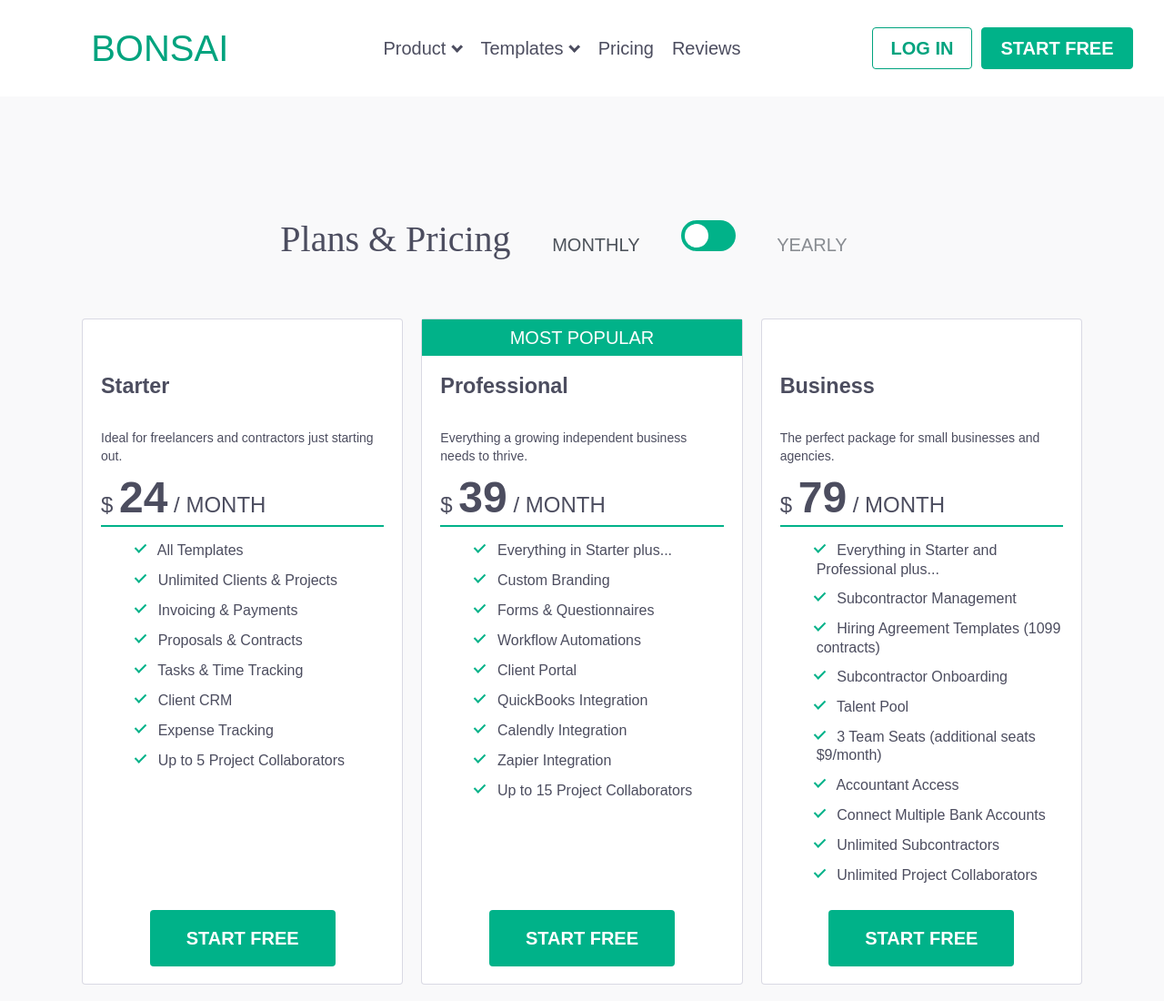
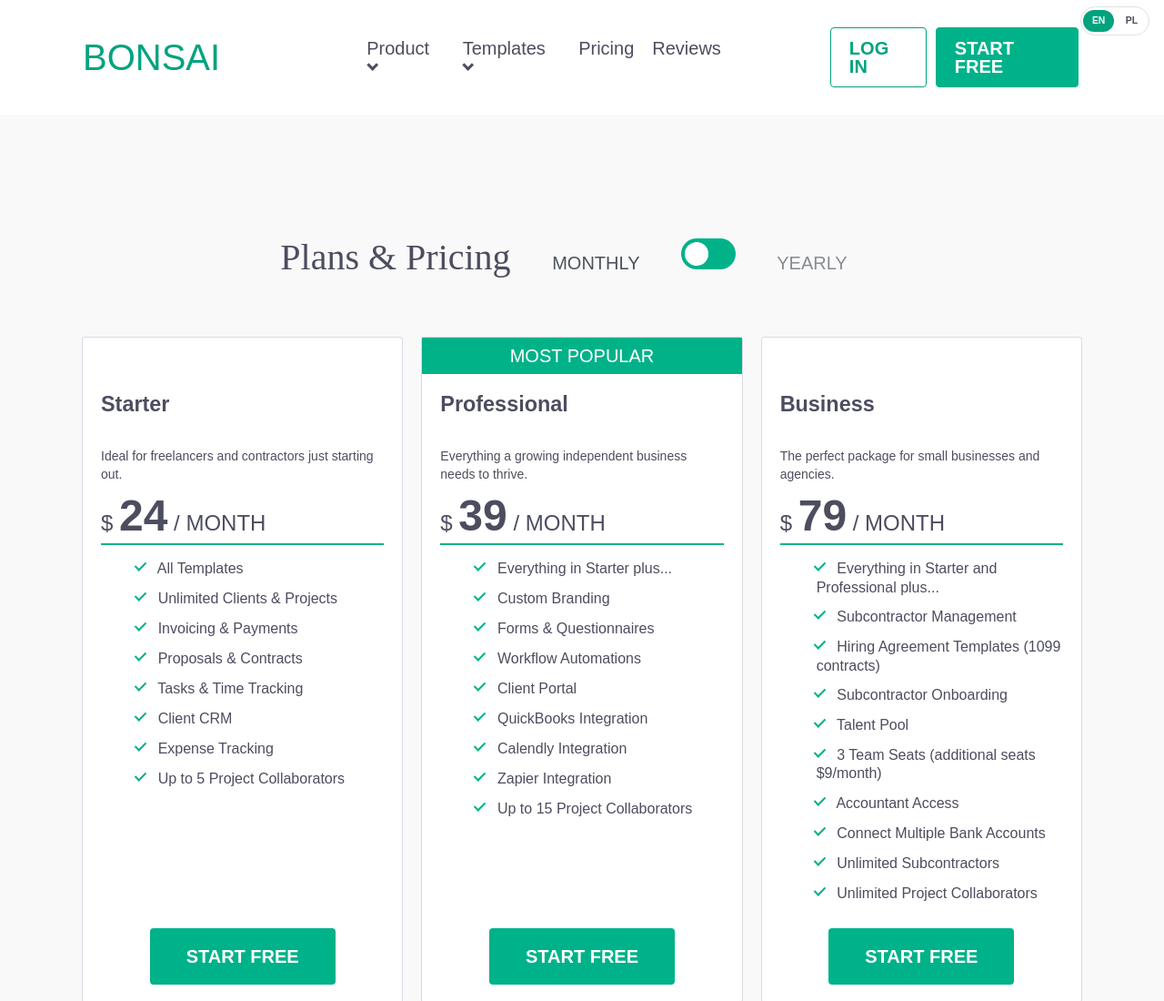
Before and after one commit to cerbin1/pricing-page, a plain HTML site: page index.html in a window 1280 px wide. Shown: the top 1100 px of the page at 91% size. Drawn offline with Linux system fonts and the light colour scheme.

Commit message:
Add translations

```diff
--- a/index.html
+++ b/index.html
@@ -1,5 +1,5 @@
 <!DOCTYPE html>
-<html>
+<html lang="en">
   <head>
     <meta http-equiv="Content-Type" content="text/html; charset=UTF-8" />
     <title>Pricing page</title>
@@ -151,6 +151,10 @@
       <div class="nav-buttons">
         <a class="button button1" href="#">LOG IN</a>
         <a class="button button2" href="#">START FREE</a>
+      </div>
+      <div class="language-switch" role="group" aria-label="Language">
+        <button type="button" data-language="en" aria-pressed="true">EN</button>
+        <button type="button" data-language="pl" aria-pressed="false">PL</button>
       </div>
     </nav>
     <main>
@@ -592,7 +596,6 @@
         </div>
       </div>
     </main>
-  </body>
   <script>
     document.getElementById("plan").addEventListener("change", function () {
       const pricesMonthly = ["24", "39", "79"];
@@ -637,7 +640,7 @@
 
     function changeAdditionalPriceInfoStyleTo(value) {
       const elements = document.getElementsByClassName("billed-yearly");
-      for (let i = 0; elements.length; i++) {
+      for (let i = 0; i < elements.length; i++) {
         elements.item(i).style.display = value;
       }
     }
@@ -703,4 +706,6 @@
         .classList.add("inactive");
     });
   </script>
+  <script src="translations.js"></script>
+  </body>
 </html>
--- a/style.css
+++ b/style.css
@@ -13,6 +13,38 @@ nav {
   align-items: center;
   padding: 1.5em;
   background: #fff;
+  position: relative;
+}
+
+.language-switch {
+  position: absolute;
+  top: 0.45rem;
+  right: 1rem;
+  display: flex;
+  gap: 0.2rem;
+  z-index: 2;
+  padding: 0.15rem;
+  border: 1px solid #dfe3e2;
+  border-radius: 999px;
+  background: #fff;
+  font-size: 0.65rem;
+  line-height: 1;
+}
+
+.language-switch button {
+  border: 0;
+  border-radius: 999px;
+  padding: 0.45rem 0.6rem;
+  color: #4c4d5f;
+  background: transparent;
+  font: inherit;
+  font-weight: 700;
+  cursor: pointer;
+}
+
+.language-switch button[aria-pressed="true"] {
+  color: #fff;
+  background: #00a37e;
 }
 
 .logo {
@@ -59,6 +91,7 @@ nav {
   flex: 2;
   font-weight: bold;
   display: flex;
+  margin-right: 4rem;
 }
 
 .nav-buttons .button {
@@ -582,6 +615,9 @@ h3 {
     display: block;
     margin: 1em auto;
   }
+  .nav-buttons {
+    margin-right: 0;
+  }
   .nav-item a {
     display: block;
     padding: 0.5em;
--- /dev/null
+++ b/translations.js
@@ -0,0 +1,243 @@
+(() => {
+  const polish = {
+    "Pricing page": "Cennik",
+    Product: "Produkt",
+    "Bonsai Workflow": "Bonsai Workflow",
+    "Look professional, win more clients and manage your business from one place":
+      "Zadbaj o profesjonalny wizerunek, zdobywaj klientów i zarządzaj firmą w jednym miejscu.",
+    "Bonsai Tax": "Bonsai Tax",
+    "Track expenses, maximize tax write-offs, and estimate taxes without the headache":
+      "Śledź wydatki, korzystaj z ulg podatkowych i obliczaj podatki bez zbędnego stresu.",
+    "Bonsai Cash": "Bonsai Cash",
+    "Bonsai's all-in-one financial hub: No fees and lightning fast payouts":
+      "Centrum finansowe Bonsai: bez opłat i z błyskawicznymi wypłatami.",
+    Templates: "Szablony",
+    "Contract Templates": "Szablony umów",
+    "Proposal Templates": "Szablony ofert",
+    "Invoice Templates": "Szablony faktur",
+    "Agreement Templates": "Szablony porozumień",
+    "Quote Templates": "Szablony wycen",
+    "Scope of Work Templates": "Szablony zakresu prac",
+    "Brief Templates": "Szablony briefów",
+    Pricing: "Cennik",
+    Reviews: "Opinie",
+    "LOG IN": "ZALOGUJ SIĘ",
+    "START FREE": "WYPRÓBUJ ZA DARMO",
+    "Plans & Pricing": "Plany i cennik",
+    MONTHLY: "MIESIĘCZNIE",
+    YEARLY: "ROCZNIE",
+    Starter: "Starter",
+    "Ideal for freelancers and contractors just starting out.":
+      "Idealny dla freelancerów i wykonawców, którzy dopiero zaczynają.",
+    "/ MONTH": "/ MIESIĄC",
+    "Billed yearly": "Rozliczenie roczne",
+    "All Templates": "Wszystkie szablony",
+    "Unlimited Clients & Projects": "Nielimitowani klienci i projekty",
+    "Invoicing & Payments": "Fakturowanie i płatności",
+    "Proposals & Contracts": "Oferty i umowy",
+    "Tasks & Time Tracking": "Zadania i ewidencja czasu",
+    "Client CRM": "CRM klientów",
+    "Expense Tracking": "Śledzenie wydatków",
+    "Up to 5 Project Collaborators": "Do 5 współpracowników przy projektach",
+    "MOST POPULAR": "NAJPOPULARNIEJSZY",
+    Professional: "Professional",
+    "Everything a growing independent business needs to thrive.":
+      "Wszystko, czego potrzebuje rozwijająca się firma, by osiągać sukcesy.",
+    "Everything in Starter plus...": "Wszystko z planu Starter oraz...",
+    "Custom Branding": "Własny branding",
+    "Forms & Questionnaires": "Formularze i ankiety",
+    "Workflow Automations": "Automatyzacja procesów",
+    "Client Portal": "Portal klienta",
+    "QuickBooks Integration": "Integracja z QuickBooks",
+    "Calendly Integration": "Integracja z Calendly",
+    "Zapier Integration": "Integracja z Zapier",
+    "Up to 15 Project Collaborators": "Do 15 współpracowników przy projektach",
+    Business: "Business",
+    "The perfect package for small businesses and agencies.":
+      "Idealny pakiet dla małych firm i agencji.",
+    "Everything in Starter and Professional plus...":
+      "Wszystko z planów Starter i Professional oraz...",
+    "Subcontractor Management": "Zarządzanie podwykonawcami",
+    "Hiring Agreement Templates (1099 contracts)":
+      "Szablony umów z podwykonawcami (umowy 1099)",
+    "Subcontractor Onboarding": "Wdrażanie podwykonawców",
+    "Talent Pool": "Baza specjalistów",
+    "3 Team Seats (additional seats $9/month)":
+      "3 miejsca dla zespołu (kolejne: 9 $/miesiąc)",
+    "Accountant Access": "Dostęp dla księgowego",
+    "Connect Multiple Bank Accounts": "Połącz wiele rachunków bankowych",
+    "Unlimited Subcontractors": "Nielimitowana liczba podwykonawców",
+    "Unlimited Project Collaborators": "Nielimitowana liczba współpracowników przy projektach",
+    "Customize your workflow with add-ons": "Dopasuj proces pracy dzięki dodatkom",
+    Collaborators: "Współpracownicy",
+    "Invite other users to specific projects for limited access and functionality.":
+      "Zapraszaj innych użytkowników do wybranych projektów z ograniczonym dostępem i zakresem funkcji.",
+    Free: "Bezpłatnie",
+    Partners: "Partnerzy",
+    "Invite other users for full account access and company management.":
+      "Zapraszaj innych użytkowników z pełnym dostępem do konta i możliwością zarządzania firmą.",
+    "/MONTH": "/MIESIĄC",
+    "Track expenses, identify write-offs, and estimate quarterly taxes easily.":
+      "Łatwo śledź wydatki, znajdź odliczenia i obliczaj kwartalne podatki.",
+    "LEARN MORE": "DOWIEDZ SIĘ WIĘCEJ",
+    "Accounting & Tax Assistant": "Asystent księgowości i podatków",
+    "Manage your freelance finances and always be ready for tax season with easy-to-use accounting and tax tools.":
+      "Zarządzaj finansami swojej działalności i przygotuj się na rozliczenia podatkowe dzięki prostym narzędziom księgowym.",
+    "/YEAR": "/ROK",
+    "It's": "To",
+    your: "Twoja",
+    "business. We're here to help it grow.":
+      " firma. Pomożemy jej się rozwijać.",
+    "Frequently Asked Questions": "Często zadawane pytania",
+    "How does the free trial work?": "Jak działa bezpłatny okres próbny?",
+    "When you start your trial with Bonsai you'll receive full, unlimited access to all of Bonsai's Workflow or Workflow Plus Features! You will need to enter your credit card information to begin your trial, but don't worry - we won't charge you anything until the subscription ends! If you wish to cancel at any time during the trial period, you can do so through your Subscriptions Settings Page.":
+      "Po rozpoczęciu okresu próbnego otrzymasz pełny, nielimitowany dostęp do wszystkich funkcji Bonsai Workflow lub Workflow Plus. Aby rozpocząć, podaj dane karty płatniczej, ale nie martw się — nie pobierzemy opłaty przed końcem okresu próbnego. Możesz zrezygnować w dowolnym momencie na stronie ustawień subskrypcji.",
+    "Can I change plans anytime?": "Czy mogę zmienić plan w dowolnym momencie?",
+    'Yes, you can from within your account. If you have already subscribed to a plan, or want to downgrade or upgrade your current one, you can do this by going to your "Settings" and "Subscription".':
+      'Tak, możesz to zrobić na swoim koncie. Aby zmienić obecny plan, przejdź do sekcji „Ustawienia”, a następnie „Subskrypcja”.',
+    "How do I pause my Bonsai subscription?": "Jak wstrzymać subskrypcję Bonsai?",
+    "We totally understand that with the nature of freelancing, work ebbs and flows so you might not always need your Bonsai subscription to remain active! The good news is that you can cancel or pause your monthly subscription at any time without penalty. Once cancelled, you'll be able to continue logging in to access all your documents and even continue to use our free features, like Time Tracking! In order to cancel your subscription, login to your Bonsai account.":
+      "Rozumiemy, że w pracy freelancera liczba zleceń się zmienia i nie zawsze potrzebujesz aktywnej subskrypcji Bonsai. Możesz ją anulować lub wstrzymać w dowolnym momencie bez dodatkowych opłat. Po anulowaniu nadal zalogujesz się do konta, uzyskasz dostęp do swoich dokumentów i skorzystasz z bezpłatnych funkcji, takich jak ewidencja czasu. Aby anulować subskrypcję, zaloguj się na konto Bonsai.",
+    "What is your refund policy?": "Jak wygląda polityka zwrotów?",
+    "If you contact us within 2 weeks of being charged for your subscription, we will be happy to issue a refund for you!Beyond those 2 weeks, you will need to cancel or modify the subscription from the Subscriptions Tab in Settings to avoid future charges, but refunds will not be issued. This applies to both monthly and annual plans.":
+      "Jeśli skontaktujesz się z nami w ciągu dwóch tygodni od obciążenia za subskrypcję, z przyjemnością zwrócimy Ci pieniądze. Po upływie tego terminu anuluj lub zmień subskrypcję w zakładce „Subskrypcje” w ustawieniach, aby uniknąć kolejnych opłat. Późniejsze zwroty nie są dostępne. Dotyczy to planów miesięcznych i rocznych.",
+    PRODUCT: "PRODUKT",
+    Proposals: "Oferty",
+    Contracts: "Umowy",
+    Invoicing: "Fakturowanie",
+    "Time Tracking": "Ewidencja czasu",
+    "Task Tracking": "Zarządzanie zadaniami",
+    Forms: "Formularze",
+    Accounting: "Księgowość",
+    "Bonsai Reviews": "Opinie o Bonsai",
+    "FREE RESOURCES": "BEZPŁATNE MATERIAŁY",
+    "Freelance Resources": "Materiały dla freelancerów",
+    "Freelance Blog by Bonsai": "Blog Bonsai dla freelancerów",
+    "How to Write a Contract": "Jak napisać umowę",
+    "Online Signature Maker": "Generator podpisów online",
+    "Self-Employed Taxes Hub": "Centrum podatków dla samozatrudnionych",
+    "Self-Employed Tax Calculator": "Kalkulator podatku dla samozatrudnionych",
+    "Self-Employed Tax Deductions": "Odliczenia podatkowe dla samozatrudnionych",
+    "Invoice Generator": "Generator faktur",
+    "Blank Invoice Template": "Pusty szablon faktury",
+    "Consultant Invoice Template": "Szablon faktury dla konsultanta",
+    "Editable Invoice Template": "Edytowalny szablon faktury",
+    "Graphic Design Invoice": "Faktura za projekt graficzny",
+    "Web Design Invoice": "Faktura za projekt strony internetowej",
+    "Contractor Invoice Template": "Szablon faktury dla wykonawcy",
+    "Photography Invoice Template": "Szablon faktury za fotografię",
+    "Self Employed Invoice Template": "Szablon faktury dla samozatrudnionych",
+    "Website Proposal Template": "Szablon oferty na stronę internetową",
+    "Digital Marketing Proposal Template": "Szablon oferty marketingu cyfrowego",
+    "Social Media Marketing Proposal": "Oferta marketingu w mediach społecznościowych",
+    "Graphic Design Proposal": "Oferta projektu graficznego",
+    "Freelance Proposal Template": "Szablon oferty freelancera",
+    "SEO Proposal Template": "Szablon oferty SEO",
+    "Online Contract": "Umowa online",
+    "Graphic Design Contract": "Umowa na projekt graficzny",
+    "Freelance Contract Template": "Szablon umowy dla freelancera",
+    "Social Media Marketing Contract": "Umowa na marketing w mediach społecznościowych",
+    "Software Development Contract": "Umowa na tworzenie oprogramowania",
+    "Web Design Contract": "Umowa na projekt strony internetowej",
+    "Video Production Contract": "Umowa na produkcję wideo",
+    "Public Relations Contract": "Umowa na usługi public relations",
+    "Translation Contract": "Umowa na tłumaczenie",
+    "Retainer Agreement Template": "Szablon umowy abonamentowej",
+    "Influencer Agreement Template": "Szablon umowy z influencerem",
+    "Collaboration Agreement Template": "Szablon umowy o współpracy",
+    "Software Development Agreement": "Umowa o tworzenie oprogramowania",
+    "Marketing Agreement Template": "Szablon umowy marketingowej",
+    "Website Development Scope of Work": "Zakres prac przy tworzeniu strony internetowej",
+    "Digital Marketing Scope of Work": "Zakres prac w marketingu cyfrowym",
+    "Consultant Statement of Work Template": "Szablon zakresu prac konsultanta",
+    "Software Development Scope of Work": "Zakres prac przy tworzeniu oprogramowania",
+    "Freelance Quotation Template": "Szablon wyceny dla freelancera",
+    "Web Design Quotation Template": "Szablon wyceny projektu strony internetowej",
+    "Graphic Design Quotation Template": "Szablon wyceny projektu graficznego",
+    "Interior Design Quotation Template": "Szablon wyceny projektu wnętrza",
+    "Video Production Quotation Template": "Szablon wyceny produkcji wideo",
+    "Social Media Marketing Quotation": "Wycena marketingu w mediach społecznościowych",
+    "Credit Note Templates": "Szablony korekt faktur",
+    "Estimate Templates": "Szablony kosztorysów",
+    "Form Templates": "Szablony formularzy",
+    BONSAI: "BONSAI",
+    About: "O nas",
+    Careers: "Kariera",
+    Support: "Pomoc",
+    Linkedin: "LinkedIn",
+    Twitter: "Twitter",
+    "Privacy policy": "Polityka prywatności",
+    Legal: "Informacje prawne",
+    Affiliates: "Program partnerski",
+    "Write for Us": "Napisz dla nas",
+    Comparisons: "Porównania",
+    "Freshbooks Alternatives": "Alternatywy dla FreshBooks",
+    "Quickbooks Alternatives": "Alternatywy dla QuickBooks",
+    "Wave vs Quickbooks": "Wave a QuickBooks",
+    "Xero vs Quickbooks": "Xero a QuickBooks",
+    "Freshbooks vs Quickbooks": "FreshBooks a QuickBooks",
+  };
+
+  const languageKey = "pricing-page-language";
+  const languageButtons = document.querySelectorAll("[data-language]");
+  const textNodes = [];
+  const walker = document.createTreeWalker(document.body, NodeFilter.SHOW_TEXT);
+
+  while (walker.nextNode()) {
+    const node = walker.currentNode;
+    if (!node.parentElement.closest("script, style")) {
+      textNodes.push({ node, original: node.nodeValue });
+    }
+  }
+
+  function setLanguage(language, savePreference = false) {
+    const isPolish = language === "pl";
+    document.documentElement.lang = language;
+    document.title = isPolish ? polish["Pricing page"] : "Pricing page";
+
+    textNodes.forEach(({ node, original }) => {
+      const key = original.replace(/\s+/g, " ").trim();
+      const translated = isPolish ? polish[key] : undefined;
+      if (translated === undefined) {
+        node.nodeValue = original;
+        return;
+      }
+      const leadingSpace = original.match(/^\s*/)[0];
+      const trailingSpace = original.match(/\s*$/)[0];
+      node.nodeValue = `${leadingSpace}${translated}${trailingSpace}`;
+    });
+
+    languageButtons.forEach((button) => {
+      button.setAttribute("aria-pressed", String(button.dataset.language === language));
+    });
+    document.querySelector(".language-switch").setAttribute(
+      "aria-label",
+      isPolish ? "Język" : "Language",
+    );
+    document.getElementById("plan").setAttribute(
+      "aria-label",
+      isPolish ? "Zmień częstotliwość rozliczenia" : "Change billing frequency",
+    );
+
+    if (savePreference) {
+      try {
+        localStorage.setItem(languageKey, language);
+      } catch (error) {
+        // The selected language still applies for this page view if storage is unavailable.
+      }
+    }
+  }
+
+  let savedLanguage = "en";
+  try {
+    const preference = localStorage.getItem(languageKey);
+    if (preference === "pl" || preference === "en") savedLanguage = preference;
+  } catch (error) {
+    // English remains the default when local storage is unavailable.
+  }
+
+  languageButtons.forEach((button) => {
+    button.addEventListener("click", () => setLanguage(button.dataset.language, true));
+  });
+  setLanguage(savedLanguage);
+})();
```
